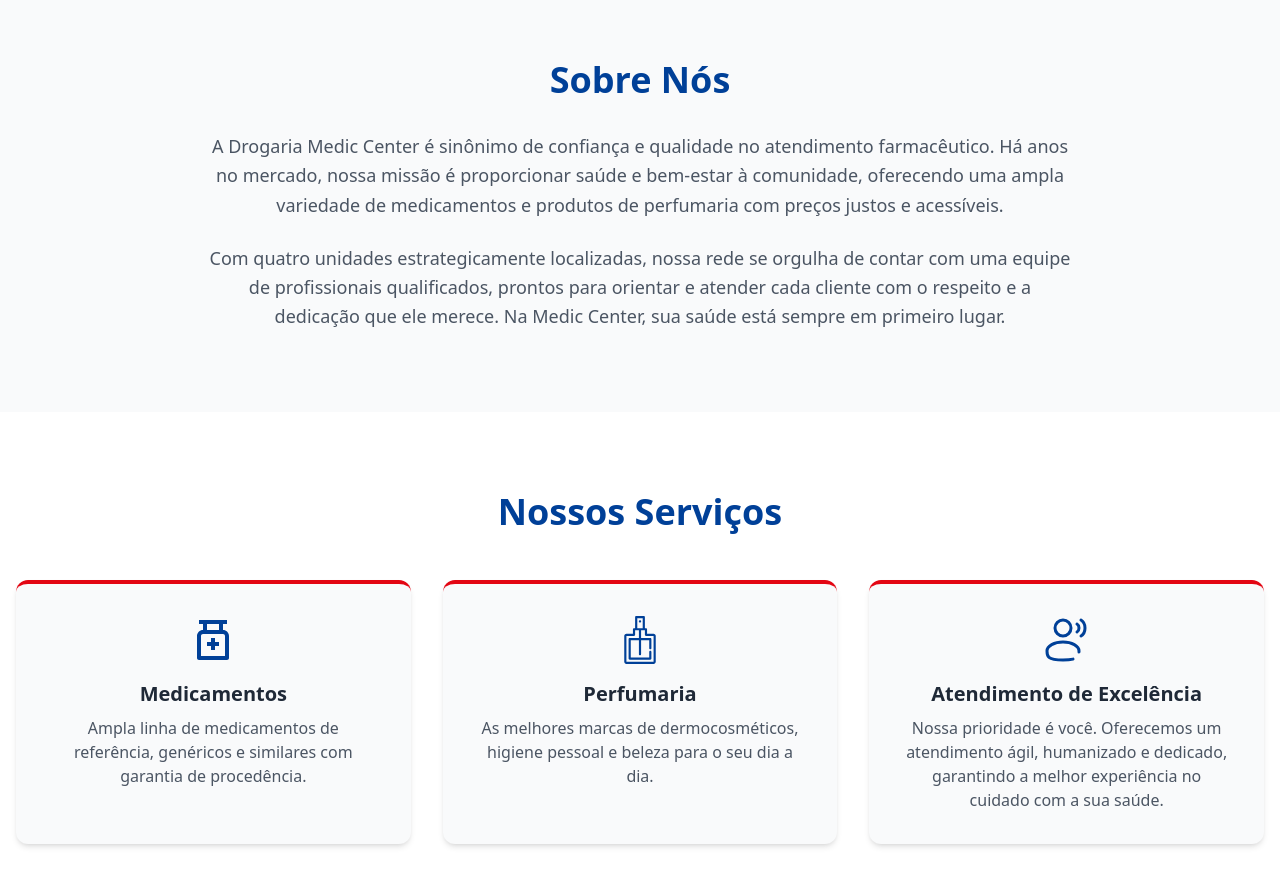
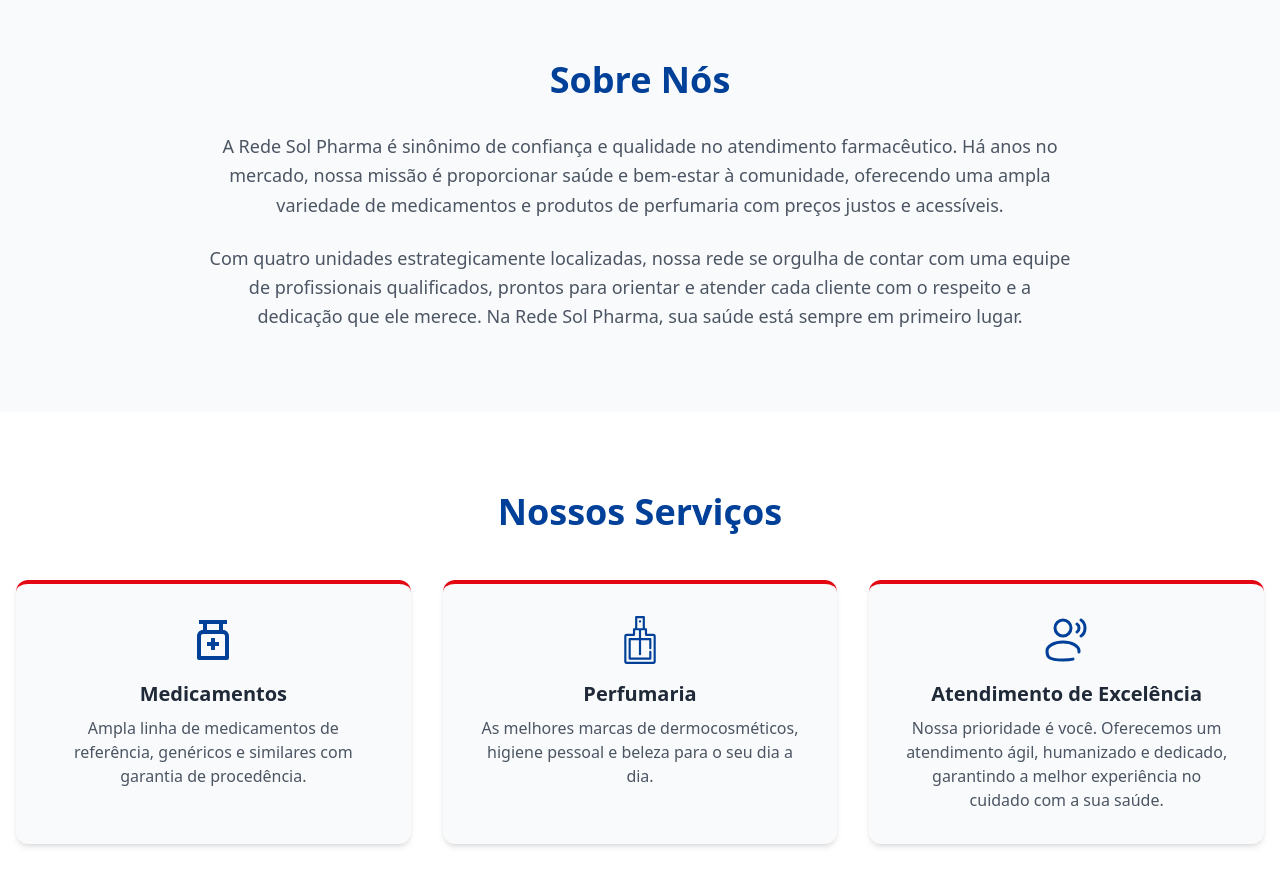
Before and after one commit to UnicoContato/mediccenter-dominio, a plain HTML site: page index.html in a window 1280 px wide. Shown: the part 820-1706 px from the top of the page. Drawn offline with nearby package versions, Linux system fonts and the light colour scheme.

Commit message:
refactor: atualiza a identidade do site para Rede Sol Pharma

```diff
--- a/index.html
+++ b/index.html
@@ -144,10 +144,10 @@
         <h2 class="text-3xl md:text-4xl font-bold text-primary mb-8">Sobre Nós</h2>
         <div class="space-y-6 text-lg text-gray-600 leading-relaxed">
           <p>
-            A Drogaria Medic Center é sinônimo de confiança e qualidade no atendimento farmacêutico. Há anos no mercado, nossa missão é proporcionar saúde e bem-estar à comunidade, oferecendo uma ampla variedade de medicamentos e produtos de perfumaria com preços justos e acessíveis.
+            A Rede Sol Pharma é sinônimo de confiança e qualidade no atendimento farmacêutico. Há anos no mercado, nossa missão é proporcionar saúde e bem-estar à comunidade, oferecendo uma ampla variedade de medicamentos e produtos de perfumaria com preços justos e acessíveis.
           </p>
           <p>
-            Com quatro unidades estrategicamente localizadas, nossa rede se orgulha de contar com uma equipe de profissionais qualificados, prontos para orientar e atender cada cliente com o respeito e a dedicação que ele merece. Na Medic Center, sua saúde está sempre em primeiro lugar.
+            Com quatro unidades estrategicamente localizadas, nossa rede se orgulha de contar com uma equipe de profissionais qualificados, prontos para orientar e atender cada cliente com o respeito e a dedicação que ele merece. Na Rede Sol Pharma, sua saúde está sempre em primeiro lugar.
           </p>
         </div>
       </div>
```
